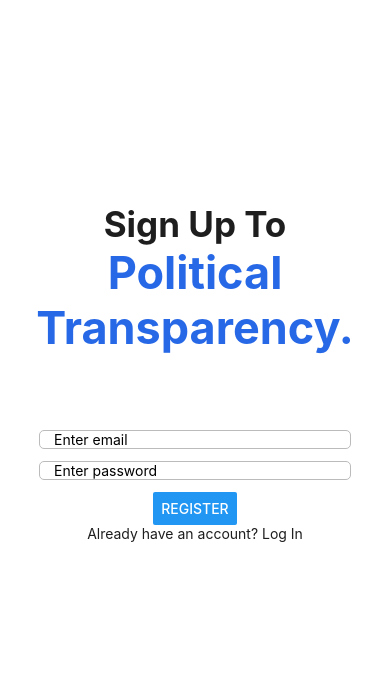
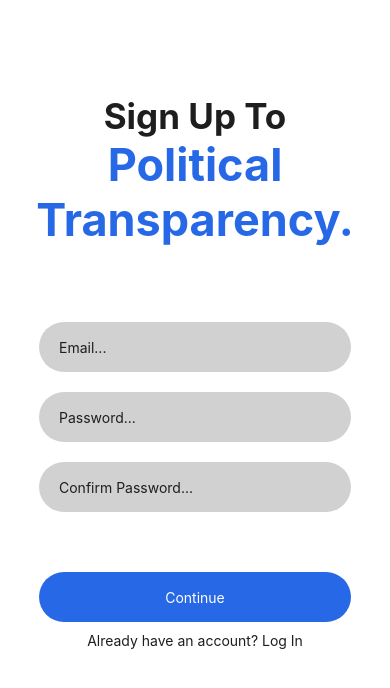
Before and after one commit to holma91/poltra, a React Native app in the folder frontend/mobile_app/: screen /Register in a window 390 px wide. Shown: the top 688 px of the page. Built offline with nearby package versions, Linux system fonts and the light colour scheme.

Commit message:
added new screens for authentication

```diff
--- /dev/null
+++ b/frontend/mobile_app/AuthContext.js
@@ -0,0 +1,5 @@
+import { createContext } from 'react';
+
+const AuthContext = createContext(false);
+
+export default AuthContext;
--- a/frontend/mobile_app/navigation/AuthStack.js
+++ b/frontend/mobile_app/navigation/AuthStack.js
@@ -4,6 +4,8 @@ import { createNativeStackNavigator } from "@react-navigation/native-stack";
 
 import LoginScreen from "../screens/login/LoginScreen";
 import RegisterScreen from "../screens/login/RegisterScreen";
+import RegisterPNScreen from "../screens/login/RegisterPNScreen";
+import ConfirmPN from "../screens/login/LoginPNScreen";
 
 const Stack = createNativeStackNavigator();
 
@@ -20,6 +22,16 @@ const AuthStack = () => {
         component={RegisterScreen}
         options={{ headerShown: false }}
       />
+      <Stack.Screen
+        name="RegisterPN"
+        component={RegisterPNScreen}
+        options={{ headerShown: false }}
+      />
+      <Stack.Screen
+        name="ConfirmPN"
+        component={ConfirmPN}
+        options={{ headerShown: false }}
+      />
     </Stack.Navigator>
   );
 };
--- a/frontend/mobile_app/package.json
+++ b/frontend/mobile_app/package.json
@@ -9,7 +9,7 @@
     "web": "expo start --web"
   },
   "dependencies": {
-    "@react-native-async-storage/async-storage": "^1.18.1",
+    "@react-native-async-storage/async-storage": "~1.17.3",
     "@react-native-community/clipboard": "^1.5.1",
     "@react-native-community/masked-view": "^0.1.11",
     "@react-navigation/bottom-tabs": "^6.5.7",
@@ -19,7 +19,7 @@
     "@twotalltotems/react-native-otp-input": "^1.3.11",
     "axios": "^1.3.4",
     "expo": "~47.0.12",
-    "expo-constants": "^14.2.1",
+    "expo-constants": "~14.0.2",
     "expo-status-bar": "~1.4.2",
     "react": "18.1.0",
     "react-native": "0.70.5",
@@ -30,7 +30,7 @@
     "react-native-safe-area-context": "4.4.1",
     "react-native-screens": "~3.18.0",
     "react-native-vector-icons": "^9.2.0",
-    "react-native-webview": "^11.26.1"
+    "react-native-webview": "11.23.1"
   },
   "devDependencies": {
     "@babel/core": "^7.12.9"
--- a/frontend/mobile_app/screens/login/LoginPNScreen.js
+++ b/frontend/mobile_app/screens/login/LoginPNScreen.js
@@ -1,17 +1,17 @@
 import React, { useState } from "react";
 import { SafeAreaView, StyleSheet, Button, Text, TouchableOpacity, View } from "react-native";
-import colors from '../assets/colors/colors';
+import colors from "../../assets/colors/colors";
 import OTPInputView from "@twotalltotems/react-native-otp-input";
 import { SafeAreaViewBase } from "react-native";
 
-export default function phoneNumberConfirmation(){
+const LoginPNScreen = ({ navigation }) => {
     const [phoneNumber, setPhoneNumber] = useState('');
 
     return (
         <View style={styleSheet.MainContainer}>
             <Text style={styleSheet.prompt}>Enter the code we sent you</Text>
             <Text style={styleSheet.message}>Your Phone Number will be used to verify you. You will be able to change it later.</Text>
-            <TouchableOpacity>
+            <TouchableOpacity onPress={() => navigation.navigate('RegisterPN')}>
                 <Text style={styleSheet.button}>Edit Phone Number</Text>
             </TouchableOpacity>
             <OTPInputView
@@ -26,6 +26,8 @@ export default function phoneNumberConfirmation(){
     );
 };
 
+export default LoginPNScreen;
+
 const styleSheet = StyleSheet.create({
 
     MainContainer: {
@@ -39,6 +41,7 @@ const styleSheet = StyleSheet.create({
         paddingHorizontal: 30,
         textAlign: 'center',
         paddingBottom: 20,
+        color: colors.black,
       },
     prompt: {
         fontSize: 24,
--- a/frontend/mobile_app/screens/login/LoginScreen.js
+++ b/frontend/mobile_app/screens/login/LoginScreen.js
@@ -13,6 +13,8 @@ import colors from "../../assets/colors/colors";
 
 import { AuthContext } from "../../context/AuthContext";
 
+import { useNavigation } from '@react-navigation/native';
+
 const LoginScreen = ({ navigation }) => {
   const [email, setEmail] = useState(null);
   const [password, setPassword] = useState(null);
@@ -20,22 +22,26 @@ const LoginScreen = ({ navigation }) => {
 
   return (
     <View style={styles.container}>
-      <Text style={styles.logo}>Political Transparency.</Text>
+      <Text style={styles.logo}>Log In to</Text>
+      <Text style={styles.polText}>Political Transparency.</Text>
 
       <View style={styles.wrapper}>
         <TextInput
           style={styles.input}
           value={email}
-          placeholder="Enter email"
+          placeholder="Email..."
+          placeholderTextColor="#1E1E1E"
           onChangeText={(text) => setEmail(text)}
         />
-
+      </View>
+      <View style={styles.wrapper}>
         <TextInput
+          secureTextEntry
           style={styles.input}
           value={password}
-          placeholder="Enter password"
+          placeholder="Password..."
+          placeholderTextColor="#1E1E1E"
           onChangeText={(text) => setPassword(text)}
-          secureTextEntry
         />
       </View>
 
@@ -43,15 +49,12 @@ const LoginScreen = ({ navigation }) => {
         <Text style={styles.forgot}>Forgot Password?</Text>
       </TouchableOpacity>
 
-      <Button
-        title="Login"
-        onPress={() => {
-          login();
-        }}
-      />
+      <TouchableOpacity style={styles.loginBtn} onPress={() => {login();}}>
+        <Text style={styles.loginText}>LOGIN</Text>
+      </TouchableOpacity>
 
-      <TouchableOpacity>
-        <Text style={styles.signUpText}>Sign Up</Text>
+      <TouchableOpacity onPress={() => navigation.navigate('Register')}>
+        <Text style={styles.signUpText}>Don't have an account? Sign Up</Text>
       </TouchableOpacity>
     </View>
   );
@@ -68,26 +71,34 @@ const styles = StyleSheet.create({
   },
   logo: {
     fontWeight: "bold",
+    fontSize: 35,
+    color: colors.offBlack,
+    textAlign: "center",
+    marginTop: -100,
+  },
+  polText: {
+    fontWeight: "bold",
     fontSize: 45,
-    color: colors.offBlack,
-    marginBottom: 50,
+    color: colors.blue,
+    textAlign: "center",
+    marginBottom: 75,
   },
   wrapper: {
-    width: "80%",
-    justifyContent: "center",
+    width:"80%",
+    backgroundColor:colors.lightGrey,
+    borderRadius:25,
+    height:50,
+    marginBottom:20,
+    justifyContent:"center",
+    padding:20
   },
   input: {
-    marginBottom: 12,
-    borderWidth: 1,
-    borderColor: "#bbb",
-    borderRadius: 5,
-    paddingHorizontal: 14,
-    //height: 50,
-    //color: colors.black,
+    height:50,
+    color:colors.black
   },
   forgot: {
     color: colors.offBlack,
-    fontSize: 11,
+    fontSize: 14,
   },
   loginBtn: {
     width: "80%",
@@ -104,5 +115,7 @@ const styles = StyleSheet.create({
   },
   signUpText: {
     color: colors.offBlack,
+    fontSize: 14,
+
   },
 });
--- a/frontend/mobile_app/screens/login/RegisterScreen.js
+++ b/frontend/mobile_app/screens/login/RegisterScreen.js
@@ -15,9 +15,59 @@ import { AuthContext } from "../../context/AuthContext";
 const RegisterScreen = ({ navigation }) => {
   const [email, setEmail] = useState(null);
   const [password, setPassword] = useState(null);
-  const val = useContext(AuthContext);
+  const [confirmPassword, setConfirmPassword] = useState(null);
+  const [emailError, setEmailError] = useState('');
+  const [passwordError, setPasswordError] = useState('');
 
   const { register } = useContext(AuthContext);
+
+  function isValidEmail(email) {
+    // A regular expression to match a valid email address
+    const emailRegex = /^\w+([\.-]?\w+)*@\w+([\.-]?\w+)*(\.\w{2,3})+$/;
+    return emailRegex.test(email);
+  }
+
+  function isValidPassword(password) {
+    // Password should be at least 8 characters long and contain at least one uppercase letter, one lowercase letter, and one digit
+    const passwordRegex = /^(?=.*\d)(?=.*[a-z])(?=.*[A-Z]).{8,}$/;
+    return passwordRegex.test(password);
+  }
+
+  function handleEmailChange(text) {
+    setEmail(text);
+    setEmailError('');
+  }
+
+  function handlePasswordChange(text) {
+    setPassword(text);
+    setPasswordError('');
+  }
+
+  function handleSignUp() {
+    if (!isValidEmail(email)) {
+      // Email is not valid
+      console.log('Invalid email');
+      setEmailError('*')
+      return;
+    }
+
+    if (!isValidPassword(password)) {
+      // Password is not valid
+      console.log('Invalid password');
+      setPasswordError('*')
+      return;
+    }
+
+    if (password !== confirmPassword) {
+      // Password and confirm password do not match
+      console.log('Passwords do not match');
+      return;
+    }
+    // register(email, password)
+    // All input is valid, proceed with sign up process
+    console.log('Sign up successful!');
+    navigation.navigate('RegisterPN')
+  }
 
   return (
     <View style={styles.container}>
@@ -29,27 +79,46 @@ const RegisterScreen = ({ navigation }) => {
         <TextInput
           style={styles.input}
           value={email}
-          placeholder="Enter email"
-          onChangeText={(text) => setEmail(text)}
+          placeholder="Email..."
+          placeholderTextColor="#1E1E1E"
+          onChangeText={handleEmailChange}
         />
+      </View>
 
+      <View style={styles.wrapper}>
         <TextInput
           style={styles.input}
           value={password}
-          placeholder="Enter password"
-          onChangeText={(text) => setPassword(text)}
+          placeholder="Password..."
+          placeholderTextColor="#1E1E1E"
+          onChangeText={handlePasswordChange}
           secureTextEntry
         />
       </View>
 
-      <Button
-        title="Register"
-        onPress={() => {
-          register(email, password);
-        }}
-      />
+      <View style={styles.wrapper}>
+        <TextInput
+          style={styles.input}
+          value={confirmPassword}
+          placeholder="Confirm Password..."
+          placeholderTextColor="#1E1E1E"
+          onChangeText={(text) => setConfirmPassword(text)}
+          secureTextEntry
+        />
+      </View>
+      {emailError ? (
+            <Text style={styles.errorEmailText}>Invalid email</Text>
+          ) : null}
+      {passwordError ? (
+            <Text style={styles.errorPasswordText}>Invalid password, password has to be atleast 8 characters long, and has to contain atleast one uppercase letter, one lowercase letter and one digit.</Text>
+          ) : null}
 
-      <TouchableOpacity>
+
+      <TouchableOpacity style={styles.loginBtn} onPress={handleSignUp}>
+        <Text style={styles.continueText}>Continue</Text>
+      </TouchableOpacity>
+
+      <TouchableOpacity onPress={() => navigation.navigate('Login')}>
         <Text style={styles.alreadyHaveAccountText}>
           Already have an account? Log In
         </Text>
@@ -88,17 +157,18 @@ const styles = StyleSheet.create({
     marginBottom: 30,
   },
   wrapper: {
-    width: "80%",
-    justifyContent: "center",
+    width:"80%",
+    backgroundColor:colors.lightGrey,
+    borderRadius:25,
+    height:50,
+    marginBottom:20,
+    justifyContent:"center",
+    padding:20,
+
   },
   input: {
-    marginBottom: 12,
-    borderWidth: 1,
-    borderColor: "#bbb",
-    borderRadius: 5,
-    paddingHorizontal: 14,
-    //height: 50,
-    //color: colors.black,
+    height:50,
+    color:colors.black
   },
   loginBtn: {
     width: "80%",
@@ -116,4 +186,27 @@ const styles = StyleSheet.create({
   alreadyHaveAccountText: {
     color: colors.offBlack,
   },
+
+  errorAsterics:{
+    color:colors.red,
+    fontSize: 20,
+    marginLeft: 10,
+    width: 20,
+  },
+
+  errorEmailText:{
+    color:colors.red,
+    fontSize: 14,
+  },
+  errorPasswordText:{
+    color:colors.red,
+    fontSize: 14,
+    textAlign: 'center',
+  },
+  errorContainer: {
+    flexDirection: 'row',
+    alignItems: 'center',
+    width: 310,
+    justifyContent: 'space-between',
+  },
 });
```
Also changed, not shown: frontend/mobile_app/screens/login/RegisterPNScreen.js (+34 -8 lines), 1 other file (tests, documents, lock files or other folders).
